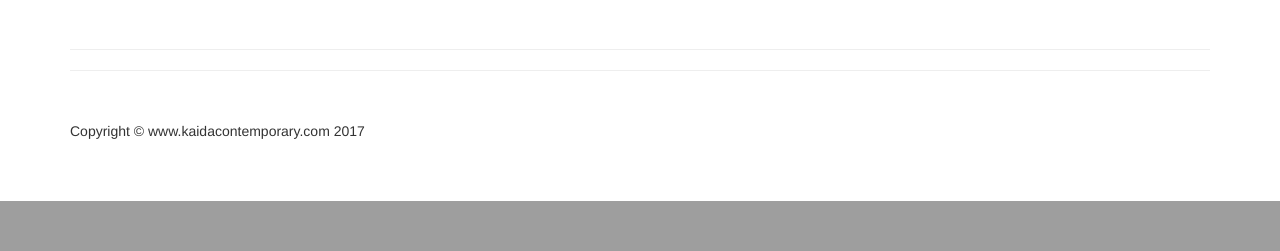
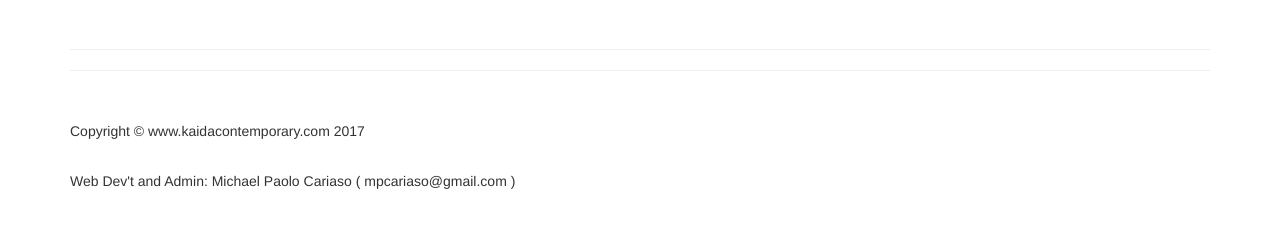
Before and after one commit to cariasodotpaolo/kaida, a PHP site: page /php/index.php in a window 1280 px wide. Shown: the part 1854-2105 px from the top of the page. Before the commit the page ends 2055 px from the top, so only its background shows below. Run offline with PHP 8.4, Linux system fonts and the light colour scheme.

Commit message:
Added contents.

```diff
--- a/php/main-content.php
+++ b/php/main-content.php
@@ -162,6 +162,8 @@
         <div class="row">
             <div class="col-lg-12">
                 <p>Copyright &copy; www.kaidacontemporary.com 2017</p>
+                <br>
+                <p>Web Dev't and Admin: Michael Paolo Cariaso ( mpcariaso@gmail.com )</p>
             </div>
         </div>
     </footer>
```
